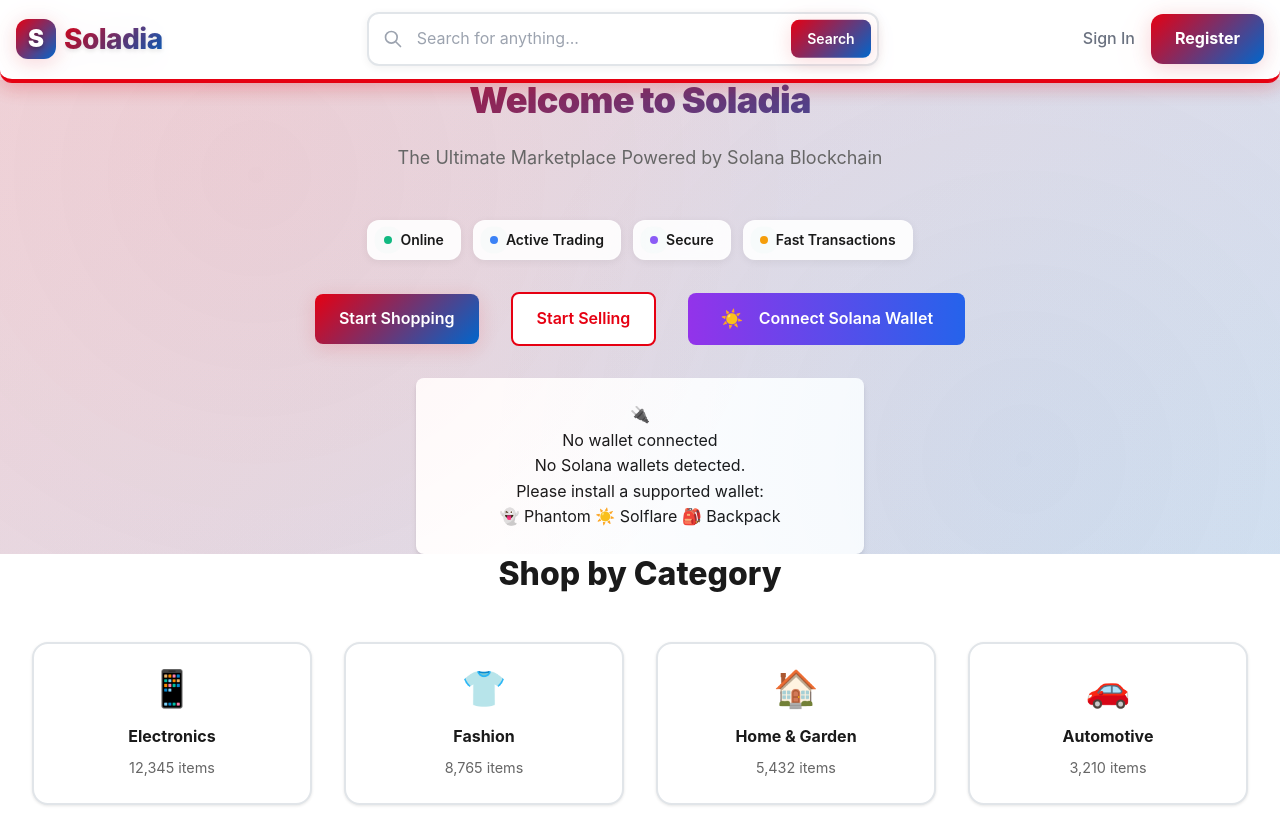
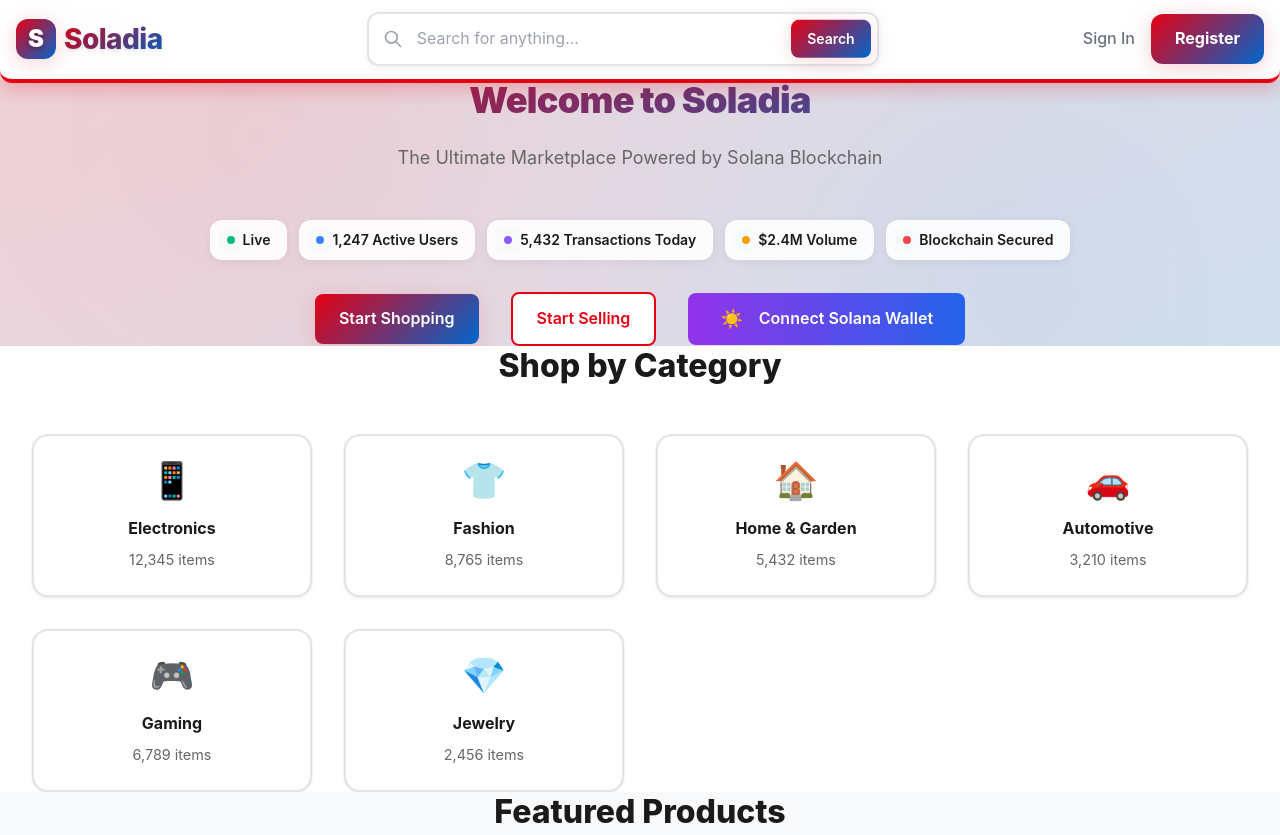
Before and after one commit to nekagit/Server-soladiankcom, an Astro site in the folder frontend/: page / in a window 1280 px wide. Shown: the top 835 px of the page. Built offline with nearby package versions, Linux system fonts and the light colour scheme; Astro itself is replaced by a stand-in of ours.

Commit message:
Update homepage status badges and remove Solana wallet integration
- Modified the homepage to enhance user feedback by updating status badges to reflect live status, active users, transaction volume, and blockchain security.
- Removed the Solana wallet integration section from the homepage to streamline the user interface.
- These changes improve the overall user experience by providing clearer information about marketplace activity and simplifying the layout.

```diff
--- a/frontend/src/pages/index.astro
+++ b/frontend/src/pages/index.astro
@@ -2,7 +2,6 @@
 import Layout from '../layouts/Layout.astro';
 import Navigation from '../components/Navigation.astro';
 import ProductCard from '../components/ProductCard.astro';
-import SolanaWallet from '../components/solana/SolanaWallet.astro';
 import WalletConnect from '../components/solana/WalletConnect.astro';
 
 // Sample data - in a real app, this would come from an API
@@ -114,19 +113,23 @@ const features = [
         <div class="status-badges flex flex-wrap justify-center gap-3 mt-6 mb-8">
           <div class="status-badge status-online">
             <div class="status-dot"></div>
-            <span>Online</span>
+            <span>Live</span>
           </div>
-          <div class="status-badge status-active">
+          <div class="status-badge status-trading">
             <div class="status-dot"></div>
-            <span>Active Trading</span>
+            <span>1,247 Active Users</span>
+          </div>
+          <div class="status-badge status-transactions">
+            <div class="status-dot"></div>
+            <span>5,432 Transactions Today</span>
+          </div>
+          <div class="status-badge status-volume">
+            <div class="status-dot"></div>
+            <span>$2.4M Volume</span>
           </div>
           <div class="status-badge status-secure">
             <div class="status-dot"></div>
-            <span>Secure</span>
-          </div>
-          <div class="status-badge status-fast">
-            <div class="status-dot"></div>
-            <span>Fast Transactions</span>
+            <span>Blockchain Secured</span>
           </div>
         </div>
         <div class="hero-actions mobile-flex sm:flex-row">
@@ -143,10 +146,6 @@ const features = [
           </button>
         </div>
 
-        <!-- Solana Wallet Integration -->
-        <div class="wallet-section mt-6 sm:mt-8 max-w-md mx-auto">
-          <SolanaWallet />
-        </div>
       </div>
     </div>
   </section>
--- a/frontend/src/styles/global.css
+++ b/frontend/src/styles/global.css
@@ -1272,19 +1272,24 @@ input:focus, select:focus, textarea:focus {
   box-shadow: 0 0 0 0 rgba(16, 185, 129, 0.4);
 }
 
-.status-active .status-dot {
+.status-trading .status-dot {
   background: #3B82F6;
   box-shadow: 0 0 0 0 rgba(59, 130, 246, 0.4);
 }
 
-.status-secure .status-dot {
+.status-transactions .status-dot {
   background: #8B5CF6;
   box-shadow: 0 0 0 0 rgba(139, 92, 246, 0.4);
 }
 
-.status-fast .status-dot {
+.status-volume .status-dot {
   background: #F59E0B;
   box-shadow: 0 0 0 0 rgba(245, 158, 11, 0.4);
+}
+
+.status-secure .status-dot {
+  background: #EF4444;
+  box-shadow: 0 0 0 0 rgba(239, 68, 68, 0.4);
 }
 
 @keyframes pulse {
```
